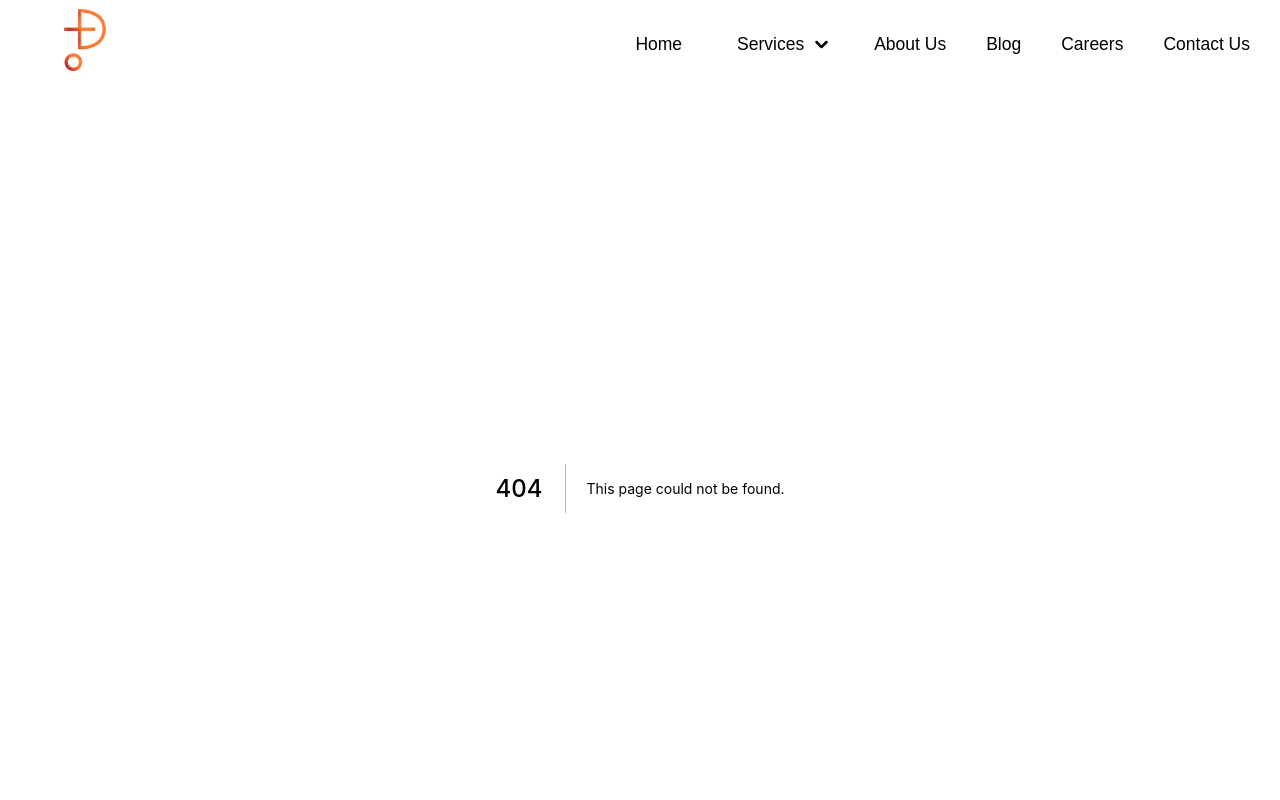
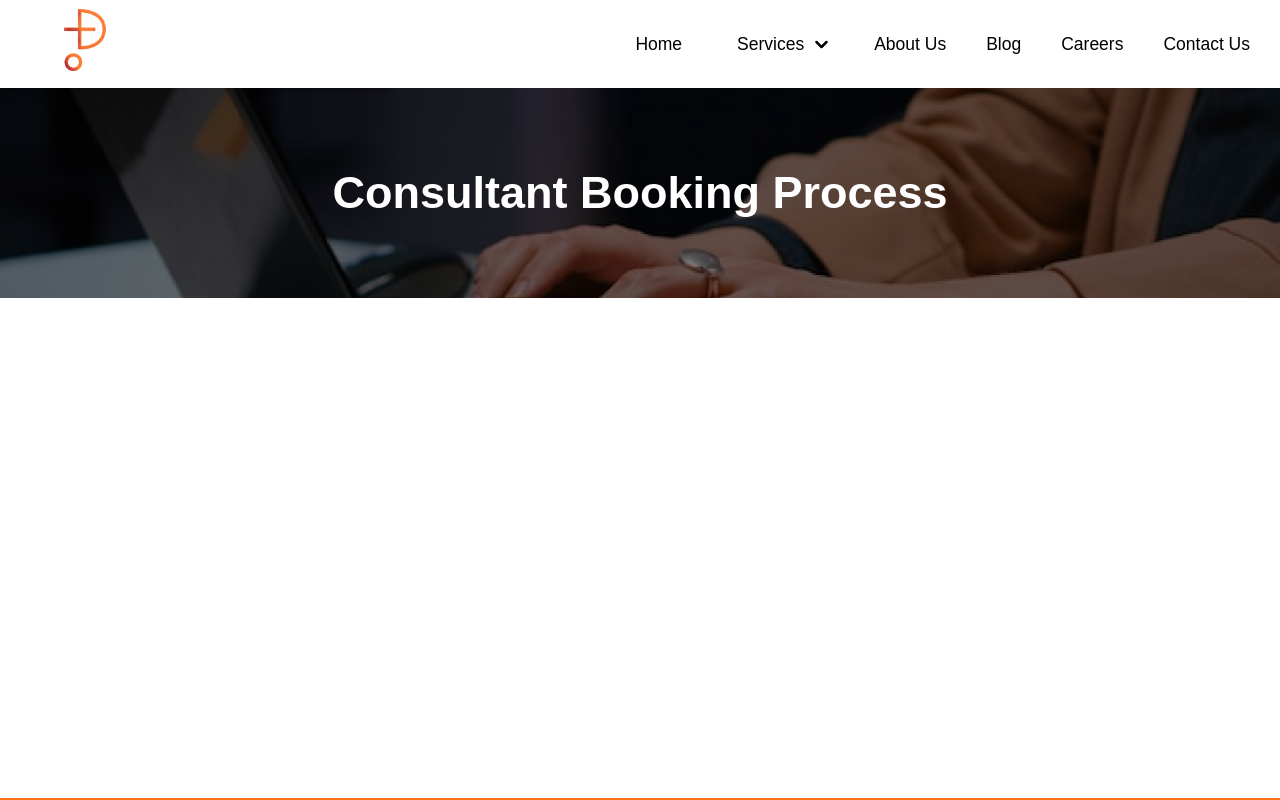
Before and after one commit to Pathway-plus/Pathway-Plus, a Next.js app: page /consulting/booking/1 in a window 1280 px wide. Before the commit this address had no page. Shown: the top 800 px of the page. Built offline with nearby package versions, Linux system fonts and the light colour scheme.

Commit message:
Added link to consultant bookings

```diff
--- a/src/pages/consulting/[id]/index.tsx
+++ b/src/pages/consulting/[id]/index.tsx
@@ -1,30 +1,27 @@
 import type { GetServerSideProps, NextPage } from "next";
 import Image from "next/image";
+import Link from "next/link";
 import { FormEventHandler } from "react";
 
 type ServerSideProps = {
 	consultant: Consultant;
+  id: string;
 };
 
 export const getServerSideProps : GetServerSideProps<ServerSideProps> = async (context) => {
-  const id = context.query.id;
+  const id = context.query.id as unknown as string;
   // This is returning 304 NOT MODIFIED
   try {
     const response = await fetch(`${process.env.API_URL}/consultant/${id}`, { method: "GET" });
     if (response.status < 200 || response.status >= 400) return { notFound: true };
     const responseData = await response.json();
-    return { props: { consultant: responseData[0] } };
+    return { props: { consultant: responseData[0], id } };
   } catch (e) {
     return { notFound: true };
   }
 };
 
-const ConsultantDetail: NextPage<ServerSideProps> = ({ consultant }: ServerSideProps) => {
-  const onClick : FormEventHandler<HTMLButtonElement> = (e) => {
-    e.preventDefault();
-    // makeBooking(data.id)
-  };
-
+const ConsultantDetail: NextPage<ServerSideProps> = ({ consultant, id }: ServerSideProps) => {
   return (
     <div>
       <div className="group relative flex justify-center bg-black bg-opacity-50">
@@ -51,9 +48,11 @@ const ConsultantDetail: NextPage<ServerSideProps> = ({ consultant }: ServerSideP
           </ol>
           <h3 className="font-semibold text-lg mb-6">Introduction</h3>
           <p className="mb-12">{consultant.introduction}</p>
-          <button onClick={onClick} className="w-80 py-3 rounded-lg text-white bg-primary-light hover:bg-primary shadow-[0_0px_10px_2px_rgba(0,0,0,0.25)] hover:shadow-[0_0px_10px_2px_rgba(0,0,0,0.05)] transition-all">
-						Make Appointment
-          </button>
+          <Link href={{ pathname: `/consulting/booking/${id}` }}>
+            <button className="w-80 py-3 rounded-lg text-white bg-primary-light hover:bg-primary shadow-default hover:shadow-shrink transition-all">
+              Make Appointment
+            </button>
+          </Link>
         </div>
       </div>
     </div>
--- /dev/null
+++ b/src/pages/consulting/booking/[id]/index.tsx
@@ -0,0 +1,34 @@
+import type {  NextPage } from "next";
+import Image from "next/image";
+import { useRouter } from "next/router";
+import { FormEventHandler } from "react";
+
+const ConsultantDetail: NextPage = () => {
+  const router = useRouter();
+  const { id } = router.query as unknown as string;
+
+  const onClick : FormEventHandler<HTMLButtonElement> = (e) => {
+    e.preventDefault();
+  };
+
+  return (
+    <div>
+      <div className="group relative flex justify-center bg-black bg-opacity-50">
+        <Image src="/assets/consulting.jpg" layout="fill" alt="Consultation background" className="group-hover:scale-105 object-cover transition-transform -z-10" />
+        <div className="p-16">
+          <h1 className="text-4xl font-semibold text-white">Consultant Booking Process</h1>
+        </div>
+      </div>
+
+      <div className="sm:flex-row flex flex-col p-12">
+        <div className="sm:mr-12 flex-1 mr-0">
+          <div className="sm:h-[25vw] relative w-full h-[60vw] mb-12">
+
+          </div>
+        </div>
+      </div>
+    </div>
+  );
+};
+
+export default ConsultantDetail;
--- a/src/pages/consulting/booking/index.tsx
+++ /dev/null
@@ -1,12 +0,0 @@
-import type { NextPage } from "next";
-
-const Consulting: NextPage = () => {
-  return (
-    <div>
-      <h1>Consulting Bookings</h1>
-      <p>Work in progress</p>
-    </div>
-  );
-};
-
-export default Consulting;
--- a/src/pages/consulting/index.tsx
+++ b/src/pages/consulting/index.tsx
@@ -16,7 +16,6 @@ const tempPlaceholderCountries = [
 ];
 
 const Consulting: NextPage<ServerSideProps> = () => {
-  const [filter, setFilter] = useState("");
   const [name, setName] = useState("");
   const [page, setPage] = useState(1);
   const [country, setCountry] = useState("");
@@ -83,14 +82,9 @@ const Consulting: NextPage<ServerSideProps> = () => {
 };
 
 const Card = ({ data } : { data: Consultant }) => {
-  const onClick : FormEventHandler<HTMLButtonElement> = (e) => {
-    e.preventDefault();
-    // makeBooking(data.id)
-  };
-
   return data._id !== undefined ? (
     <Link href={{ pathname: `/consulting/${data._id}` }}>
-      <div className="group active:scale-105 flex flex-col w-72 px-10 py-4 m-6 mt-20 space-y-4 items-center rounded-lg cursor-pointer shadow-[0_0px_10px_2px_rgba(0,0,0,0.2)] hover:shadow-[0_0px_15px_3px_rgba(0,0,0,0.25)] active:shadow-[0_0px_15px_2px_rgba(0,0,0,0.1)] transition-all">
+      <div className="group active:scale-105 flex flex-col w-72 px-10 py-4 m-6 mt-20 space-y-4 items-center rounded-lg cursor-pointer shadow-default hover:shadow-expand active:shadow-shrink transition-all">
         <div className="group-hover:scale-105 transition-transform relative -mt-20 w-36 h-36">
           {/* <Image src={data.profile} layout="fill" alt={`Picture of ${data.name}`}  className="object-cover rounded-full" /> */}
           <Image src={"/assets/man.png"} layout="fill" alt={`Picture of ${data.name}`}  className="object-cover rounded-full" />
@@ -101,12 +95,14 @@ const Card = ({ data } : { data: Consultant }) => {
           <li>{data.university}</li>
           <li>{data.major}</li>
         </ul>
-        <button onClick={onClick} className="w-28 py-3 rounded-lg text-white bg-primary-light hover:bg-primary shadow-[0_0px_10px_2px_rgba(0,0,0,0.25)] hover:shadow-[0_0px_10px_2px_rgba(0,0,0,0.05)] transition-all">
-					Book Now
-        </button>
+        <Link href={{ pathname: `/consulting/booking/${data._id}` }}>
+          <button className="w-28 py-3 rounded-lg text-white bg-primary-light hover:bg-primary shadow-default hover:shadow-shrink transition-all">
+            Book Now
+          </button>
+        </Link>
       </div>
     </Link>
-  ) : (<div className="flex w-72 h-80 m-6 mt-20 rounded-lg cursor-pointer shadow-[0_0px_10px_2px_rgba(0,0,0,0.2)]" />);
+  ) : (<div className="flex w-72 h-80 m-6 mt-20 rounded-lg cursor-pointer shadow-default" />);
 };
 
 const PageNavigation = ({ currentPage, totalPages, setPage }: { currentPage:number, totalPages: number, setPage: Dispatch<SetStateAction<number>>}) => {
--- a/tailwind.config.js
+++ b/tailwind.config.js
@@ -15,6 +15,11 @@ module.exports = {
         "green": "#33D670",
         "yellow": "#FADD35",
       },
+      boxShadow: {
+        "default": "0 0px 10px 2px rgba(0,0,0,0.2)",
+        "expand": "0 0px 15px 3px rgba(0,0,0,0.25)",
+        "shrink": "0 0px 15px 2px rgba(0,0,0,0.1)",
+      },
     },
   },
   plugins: [],
```
